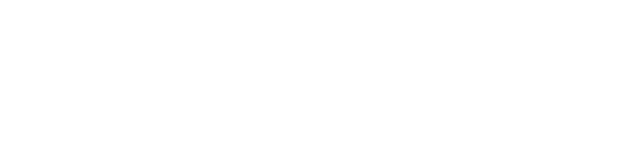
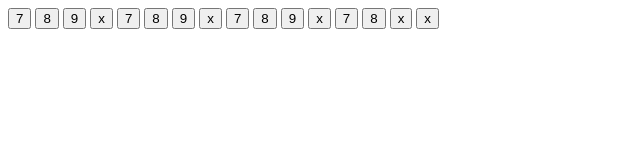
Before and after one commit to Maruxi01/Calculadora, a plain HTML site: page index.html in a window 1280 px wide. Shown: the whole page, without its empty margins (0-640 px from the left). Drawn offline with Linux system fonts and the light colour scheme.

Commit message:
creacion de botones

```diff
--- a/index.html
+++ b/index.html
@@ -13,8 +13,31 @@
             <div id="supCal">
                 <div id="infCal">
 
+                    <button type="button">7</button>
+                    <button type="button">8</button>
+                    <button type="button">9</button>
+
+                    <button  class="operacion"type="button">x</button>
+
+                    <button type="button">7</button>
+                    <button type="button">8</button>
+                    <button type="button">9</button>
+
+                    <button  class="operacion"type="button">x</button>
+
+                    <button type="button">7</button>
+                    <button type="button">8</button>
+                    <button type="button">9</button>
+
+                    <button  class="operacion"type="button">x</button>
+
+                    <button type="button">7</button>
+                    <button type="button">8</button>
+
+                    <button  class="operacion" id="igual" type="button">x</button>
+                    <button  class="operacion"type="button">x</button>
+
                 </div>
-
             </div>
         </div>
     </div>
```
